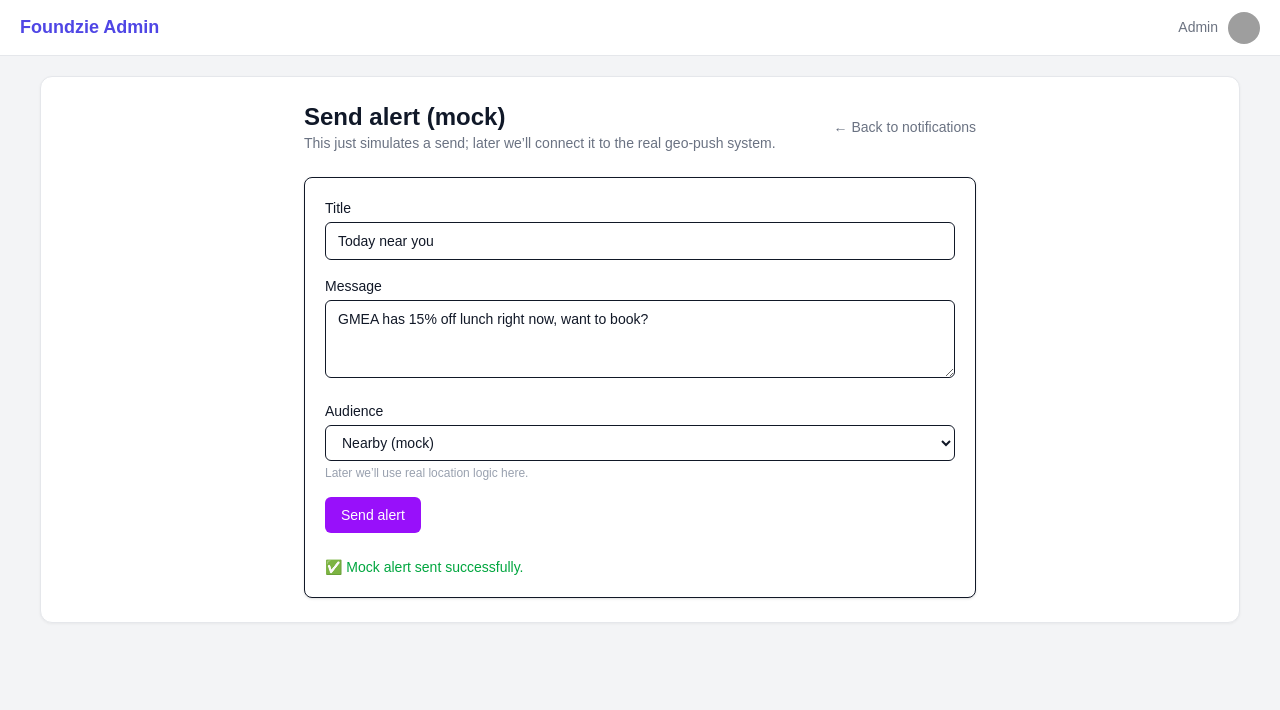
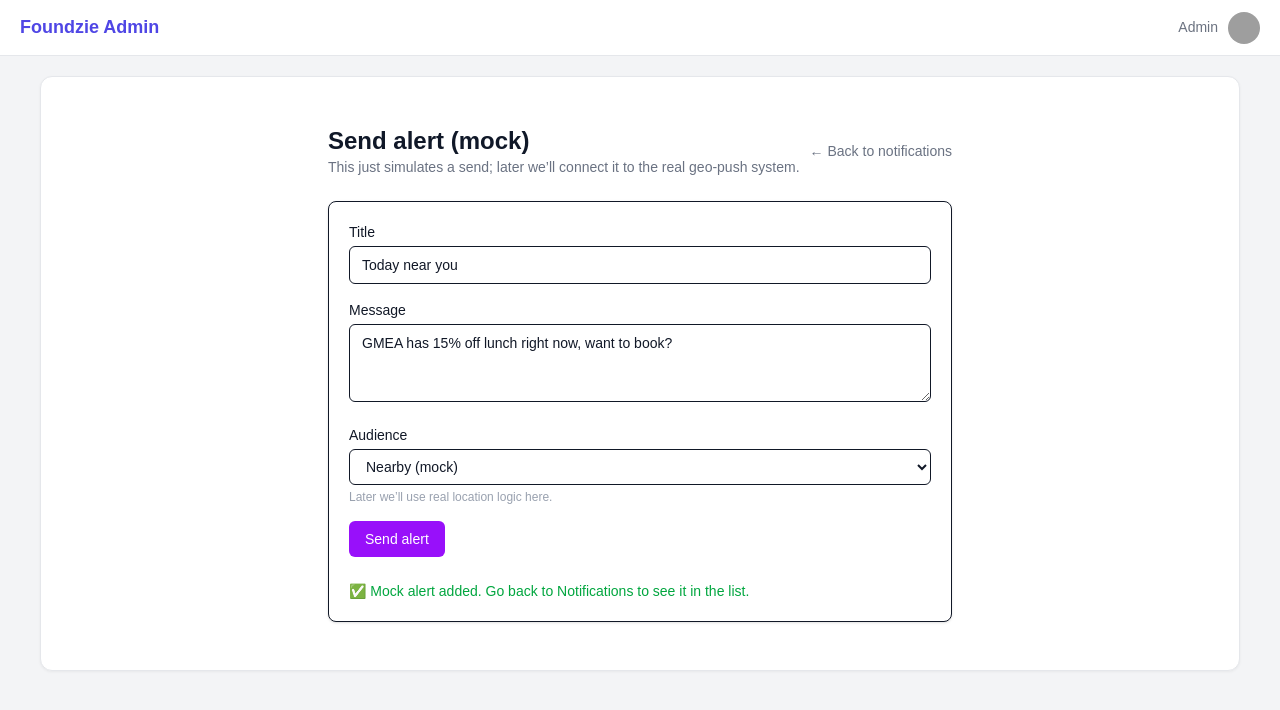
Before and after one commit to Foundzie/foundzie-v2, a Next.js app: page /admin/notifications/send in a window 1280 px wide. Both pictures are taken after a click on the button "Send alert". Shown: the top 710 px of the page. Built offline with nearby package versions, Linux system fonts and the light colour scheme; grey boxes are pictures that could not be loaded.

Commit message:
Enable Send Alert (mock) to add to notifications list

```diff
--- a/src/app/admin/notifications/send/page.tsx
+++ b/src/app/admin/notifications/send/page.tsx
@@ -2,23 +2,37 @@
 
 import Link from "next/link";
 import { useState } from "react";
+// 👇 Add this line to connect to shared mock notifications
+import { mockNotifications } from "@/app/data/notifications";
 
 export default function AdminSendNotificationMock() {
   const [title, setTitle] = useState("Today near you");
-  const [message, setMessage] = useState(
-    "GMEA has 15% off lunch right now, want to book?"
-  );
+  const [message, setMessage] = useState("GMEA has 15% off lunch right now, want to book?");
   const [audience, setAudience] = useState("nearby");
   const [sent, setSent] = useState(false);
 
   function handleSubmit(e: React.FormEvent) {
     e.preventDefault();
-    // mock send — later this will trigger a real push
+
+    // 👇 New code: actually add a mock notification
+    const newId = (mockNotifications.length + 1).toString();
+
+    mockNotifications.unshift({
+      id: newId,
+      type: "event",
+      title,
+      message,
+      time: "just now",
+      unread: true,
+      actionLabel: "",
+      actionHref: "",
+    });
+
     setSent(true);
   }
 
   return (
-    <main className="max-w-2xl mx-auto space-y-6">
+    <main className="max-w-2xl mx-auto space-y-6 p-6">
       <div className="flex items-center justify-between">
         <div>
           <h1 className="text-2xl font-bold text-gray-900">Send alert (mock)</h1>
@@ -26,15 +40,12 @@ export default function AdminSendNotificationMock() {
             This just simulates a send; later we’ll connect it to the real geo-push system.
           </p>
         </div>
-        <Link href="/admin/notifications" className="text-sm text-gray-500">
+        <Link href="/admin/notifications" className="text-sm text-gray-500 hover:text-gray-700">
           ← Back to notifications
         </Link>
       </div>
 
-      <form
-        onSubmit={handleSubmit}
-        className="bg-white border rounded-lg p-5 space-y-4 shadow-sm"
-      >
+      <form onSubmit={handleSubmit} className="bg-white border rounded-lg p-5 space-y-4 shadow-sm">
         <div>
           <label className="block text-sm font-medium mb-1">Title</label>
           <input
@@ -67,21 +78,19 @@ export default function AdminSendNotificationMock() {
             <option value="nearby">Nearby (mock)</option>
             <option value="segment">Segment / VIP (mock)</option>
           </select>
-          <p className="text-xs text-gray-400 mt-1">
-            Later we’ll use real location logic here.
-          </p>
+          <p className="text-xs text-gray-400 mt-1">Later we’ll use real location logic here.</p>
         </div>
 
         <button
           type="submit"
-          className="bg-purple-600 text-white px-4 py-2 rounded-md text-sm hover:bg-purple-700"
+          className="bg-purple-600 text-white text-sm px-4 py-2 rounded-md hover:bg-purple-700"
         >
           Send alert
         </button>
 
         {sent && (
           <p className="text-sm text-green-600 mt-2">
-            ✅ Mock alert sent successfully.
+            ✅ Mock alert added. Go back to Notifications to see it in the list.
           </p>
         )}
       </form>
```
